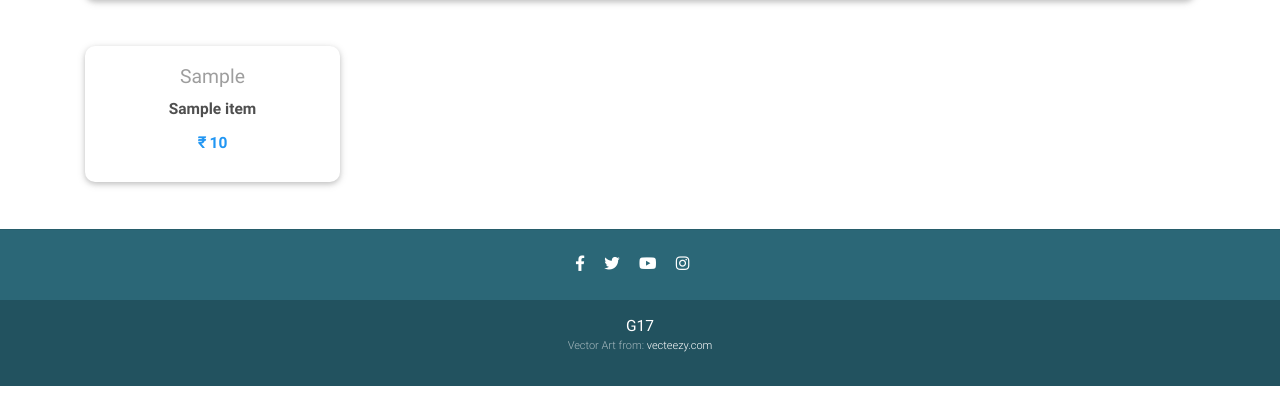
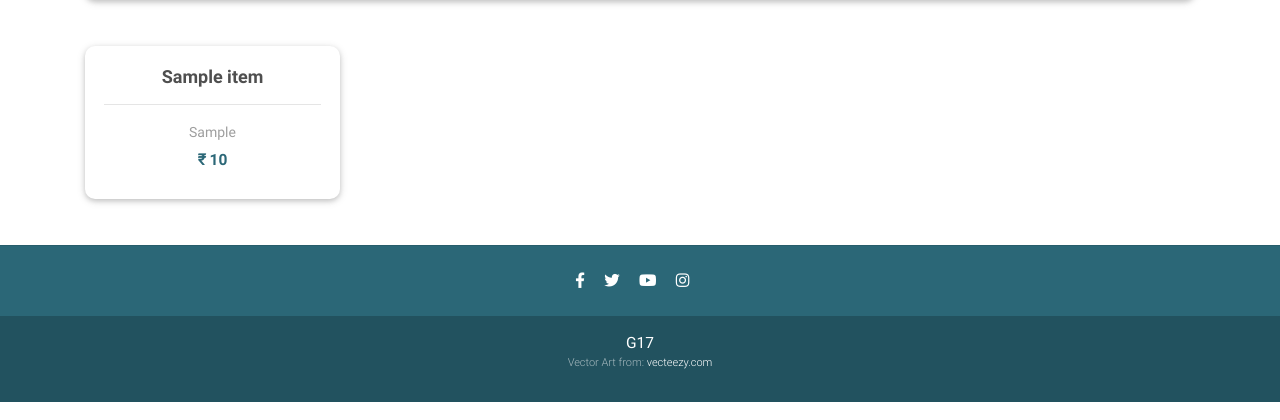
Before and after one commit to ssheoran13/fcs-ecommerce, a Django app: template templates/home.html in a window 1280 px wide. Shown: the part 140-560 px from the top of the page. Run offline with Django 3.2, Linux system fonts and the light colour scheme; the template is opened without the code that fills it: most values are stand-ins (such as "Sample title", 1, 10 or a date in 2020); parts of the project's set-up code (start-up, migrations or seed data) failed here and were passed over; some libraries are stand-ins or nearby versions.

Commit message:
changes in the UI

```diff
--- a/templates/home.html
+++ b/templates/home.html
@@ -19,11 +19,22 @@
         margin-top: 10px
     }
     .card {
-        /* border: 2px solid red; */
         border-radius: 10px;
+    }
+    .card:hover {
+        box-shadow: rgba(0, 0, 0, 0.15) 1.95px 1.95px 2.6px;
     }
     .form-control {
         font-size: 13px;
+    }
+    .dark-grey-text {
+        font-size: 18px;
+    }
+    .dark-grey-text:hover {
+        text-decoration: underline;
+    }
+    .grey-text {
+        font-size: 14px;
     }
 </style>
 
@@ -32,14 +43,12 @@
 
         <nav class="navbar navbar-expand-lg navbar-dark mdb-color lighten-3 mt-3 mb-5">
             <span class="navbar-brand">CATEGORIES</span>
-
             <button class="navbar-toggler" type="button" data-toggle="collapse" data-target="#basicExampleNav"
             aria-controls="basicExampleNav" aria-expanded="false" aria-label="Toggle navigation">
             <span class="navbar-toggler-icon"></span>
         </button>
 
         <div class="collapse navbar-collapse" id="basicExampleNav">
-
             <ul class="navbar-nav mr-auto">
                 <li class="nav-item">
                     <a class="nav-link" href="#">Clothes</a>
@@ -50,9 +59,7 @@
                 <li class="nav-item">
                     <a class="nav-link" href="#">Stationery</a>
                 </li>
-
             </ul>
-            <!-- Links -->
 
             <form class="form-inline" method="post" action="" id="search_product" style="float:right">
                 {% csrf_token %}
@@ -69,9 +76,7 @@
 
             {% for item in object_list %}
             <div class="col-lg-3 col-md-6 mb-4">
-
                 <div class="card">
-
                     <div class="view overlay">
                         <!-- <img src="{{ item.image.url }}" class="card-img-top"> -->
                         <a href="{{ item.get_absolute_url }}">
@@ -80,18 +85,17 @@
                     </div>
 
                     <div class="card-body text-center">
-                        <a href="" class="grey-text">
-                            <h5>{{ item.get_category_display }}</h5>
-                        </a>
                         <h5>
                             <strong>
                                 <a href="{{ item.get_absolute_url }}" class="dark-grey-text">{{ item.title }}
-                                    <!-- <span class="badge badge-pill {{ item.get_label_display }}-color">NEW</span> -->
                                 </a>
                             </strong>
-                        </h5>
+                        </h5><hr>
+                        <a href="" class="grey-text">
+                            {{ item.get_category_display }}
+                        </a>
 
-                        <h4 class="font-weight-bold blue-text">
+                        <h4 class="font-weight-bold" style="color:#2b6777">
                             <strong>₹
                                 {% if item.discount_price %}
                                 {{ item.discount_price }}
@@ -100,19 +104,13 @@
                                 {% endif %}
                             </strong>
                         </h4>
-
                     </div>
-
                 </div>
-
             </div>
             {% endfor %}
         </div>
 
     </section>
-    <!--Section: Products v.3-->
-
-    <!--Pagination-->
 
     {% if is_paginated %}
     <nav class="d-flex justify-content-center wow fadeIn">
```
Also changed, not shown: templates/footer.html (line endings or trailing spaces).
